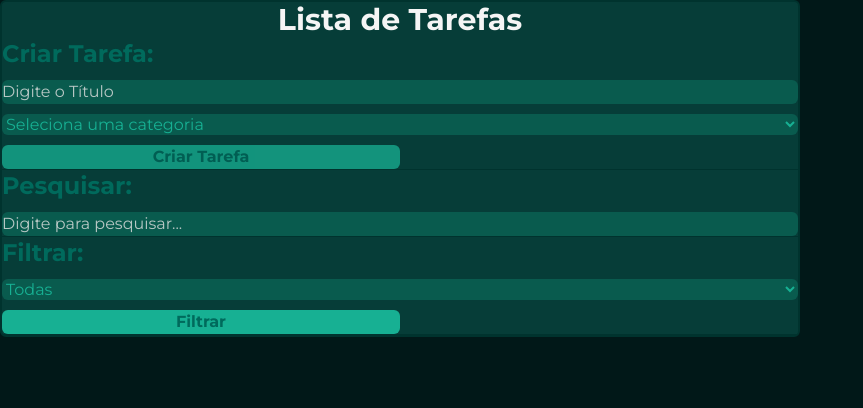
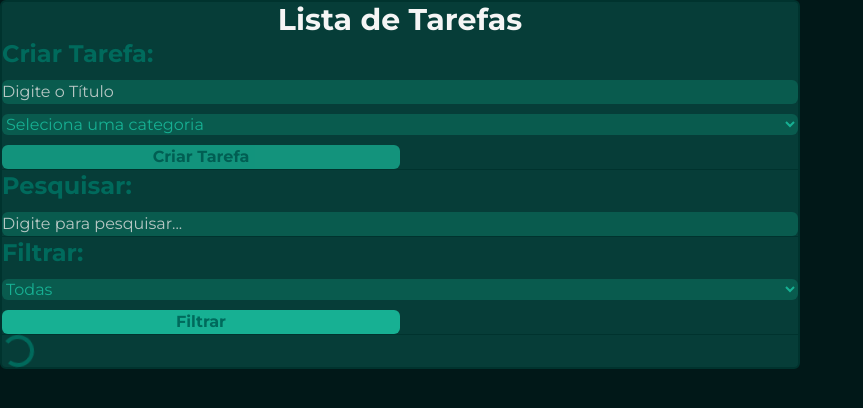
Before and after one commit to FerdiCayet/Taskly, a React (Vite) app: page / in a window 1280 px wide. Shown: the top 408 px of the page, without its empty margins (0-863 px from the left). Built offline with nearby package versions, Linux system fonts and the light colour scheme; a web font is replaced by a local one.

Commit message:
feat: adiciona estado de loading ao carregar tarefas do IndexedDB

```diff
--- a/src/App.tsx
+++ b/src/App.tsx
@@ -9,13 +9,14 @@ import type { Task } from './types/task';
 export default function App() {
     const [search, setSearch] = useState<string>('');
     const [filter, setFilter] = useState<string>('all');
-
+    const [loading, setLoading] = useState(true);
     const [tasks, setTasks] = useState<Task[]>([]);
 
     useEffect(() => {
         const loadTasks = async () => {
             const allTasks = await db.tasks.toArray();
             setTasks(allTasks);
+            setLoading(false);
         };
 
         loadTasks();
@@ -58,8 +59,18 @@ export default function App() {
             <SearchTasks search={search} onSearch={setSearch} />
             <hr className="h-px border-0 bg-(--dark-green)"></hr>
             <FilterTasks filter={filter} onFilterChange={setFilter} />
-            <hr className="h-px border-0 bg-(--dark-green)"></hr>
-            <ToDoLists taskList={filteredTasks} onDelete={handleDelete} onComplete={handleComplete} />
+            {loading && (
+                <>
+                    <hr className="h-px border-0 bg-(--dark-green)" />
+                    <div className="inline-block m-auto mt-4 h-8 w-8 animate-spin rounded-full border-4 border-solid border-(--bangladesh-green) border-e-transparent" role="status"></div>
+                </>
+            )}
+            {!loading && tasks.length !== 0 && (
+                <>
+                    <hr className="h-px border-0 bg-(--dark-green)" />
+                    <ToDoLists taskList={filteredTasks} onDelete={handleDelete} onComplete={handleComplete} />
+                </>
+            )}
         </div>
     );
 }
```
